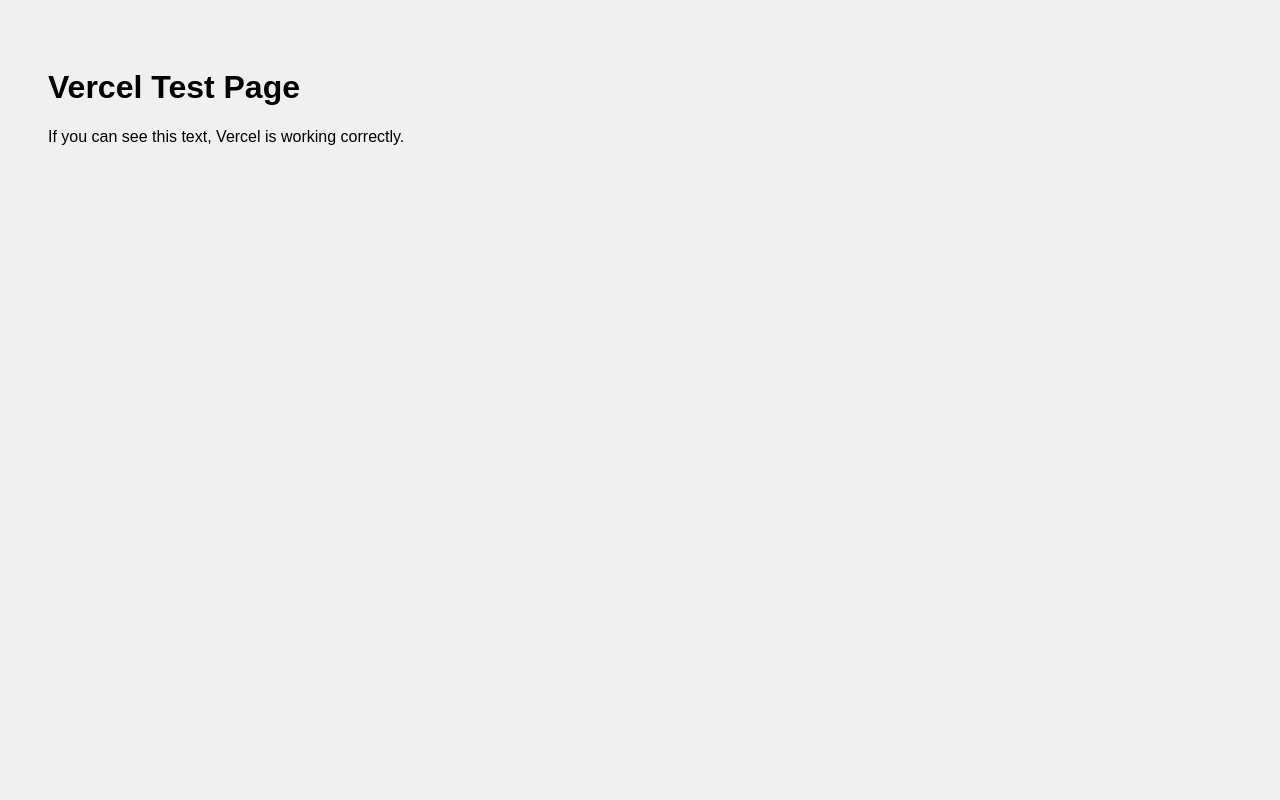
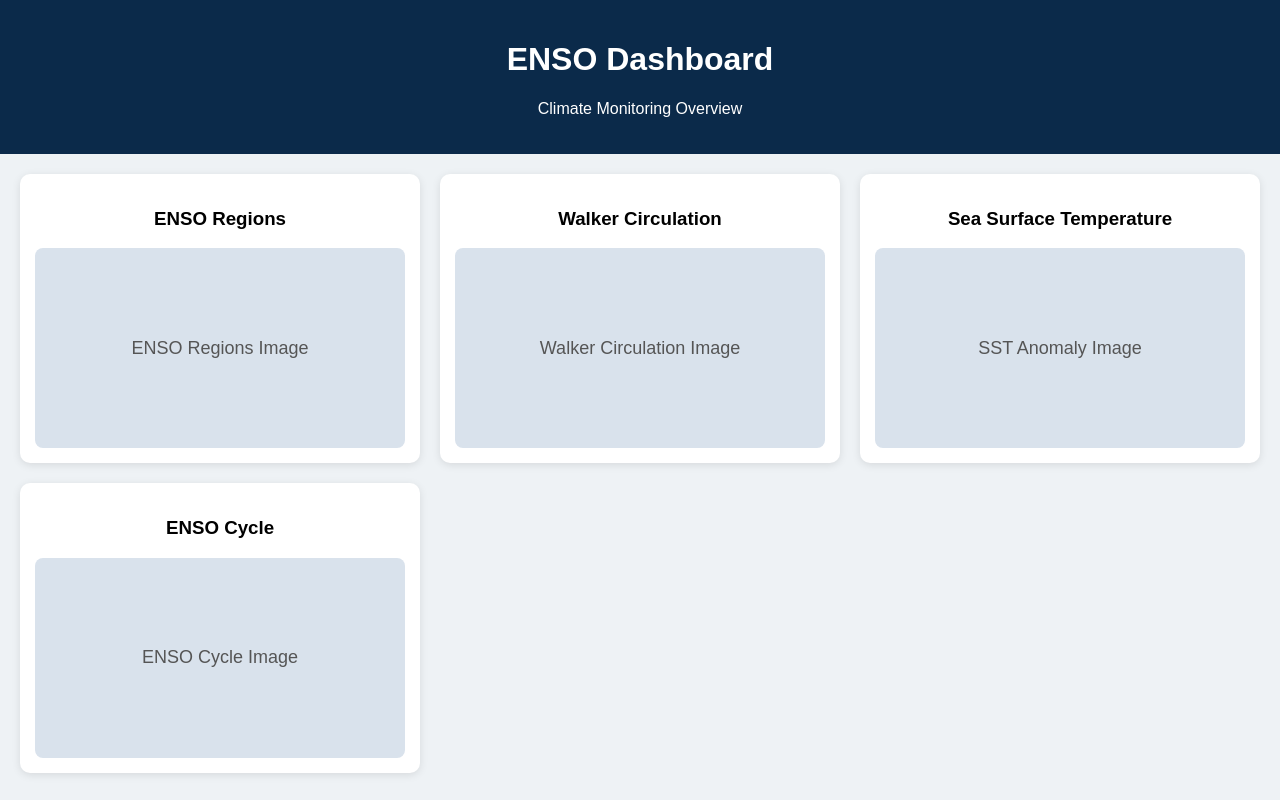
Before and after one commit to munleyj/enso-mirror, a plain HTML site: page index.html in a window 1280 px wide. Drawn offline with Linux system fonts and the light colour scheme.

Commit message:
Revamp index.html to create ENSO Dashboard
Replaced the Vercel test page with the ENSO Dashboard layout, including styles and structure for climate monitoring.

```diff
--- a/index.html
+++ b/index.html
@@ -1,14 +1,83 @@
 <!DOCTYPE html>
 <html>
 <head>
-<title>Test</title>
+<title>ENSO Dashboard</title>
+
+<style>
+body{
+    font-family:Arial;
+    background:#eef2f5;
+    margin:0;
+}
+
+header{
+    background:#0b2a4a;
+    color:white;
+    text-align:center;
+    padding:20px;
+}
+
+.container{
+    display:grid;
+    grid-template-columns:repeat(auto-fit,minmax(300px,1fr));
+    gap:20px;
+    padding:20px;
+}
+
+.card{
+    background:white;
+    border-radius:10px;
+    padding:15px;
+    box-shadow:0 2px 8px rgba(0,0,0,0.1);
+}
+
+.card h3{
+    text-align:center;
+}
+
+.placeholder{
+    height:200px;
+    background:#d9e2ec;
+    border-radius:8px;
+    display:flex;
+    align-items:center;
+    justify-content:center;
+    color:#555;
+    font-size:18px;
+}
+</style>
 </head>
 
-<body style="font-family:Arial; background:#f0f0f0; padding:40px;">
+<body>
 
-<h1>Vercel Test Page</h1>
+<header>
+<h1>ENSO Dashboard</h1>
+<p>Climate Monitoring Overview</p>
+</header>
 
-<p>If you can see this text, Vercel is working correctly.</p>
+<div class="container">
+
+<div class="card">
+<h3>ENSO Regions</h3>
+<div class="placeholder">ENSO Regions Image</div>
+</div>
+
+<div class="card">
+<h3>Walker Circulation</h3>
+<div class="placeholder">Walker Circulation Image</div>
+</div>
+
+<div class="card">
+<h3>Sea Surface Temperature</h3>
+<div class="placeholder">SST Anomaly Image</div>
+</div>
+
+<div class="card">
+<h3>ENSO Cycle</h3>
+<div class="placeholder">ENSO Cycle Image</div>
+</div>
+
+</div>
 
 </body>
 </html>
```
